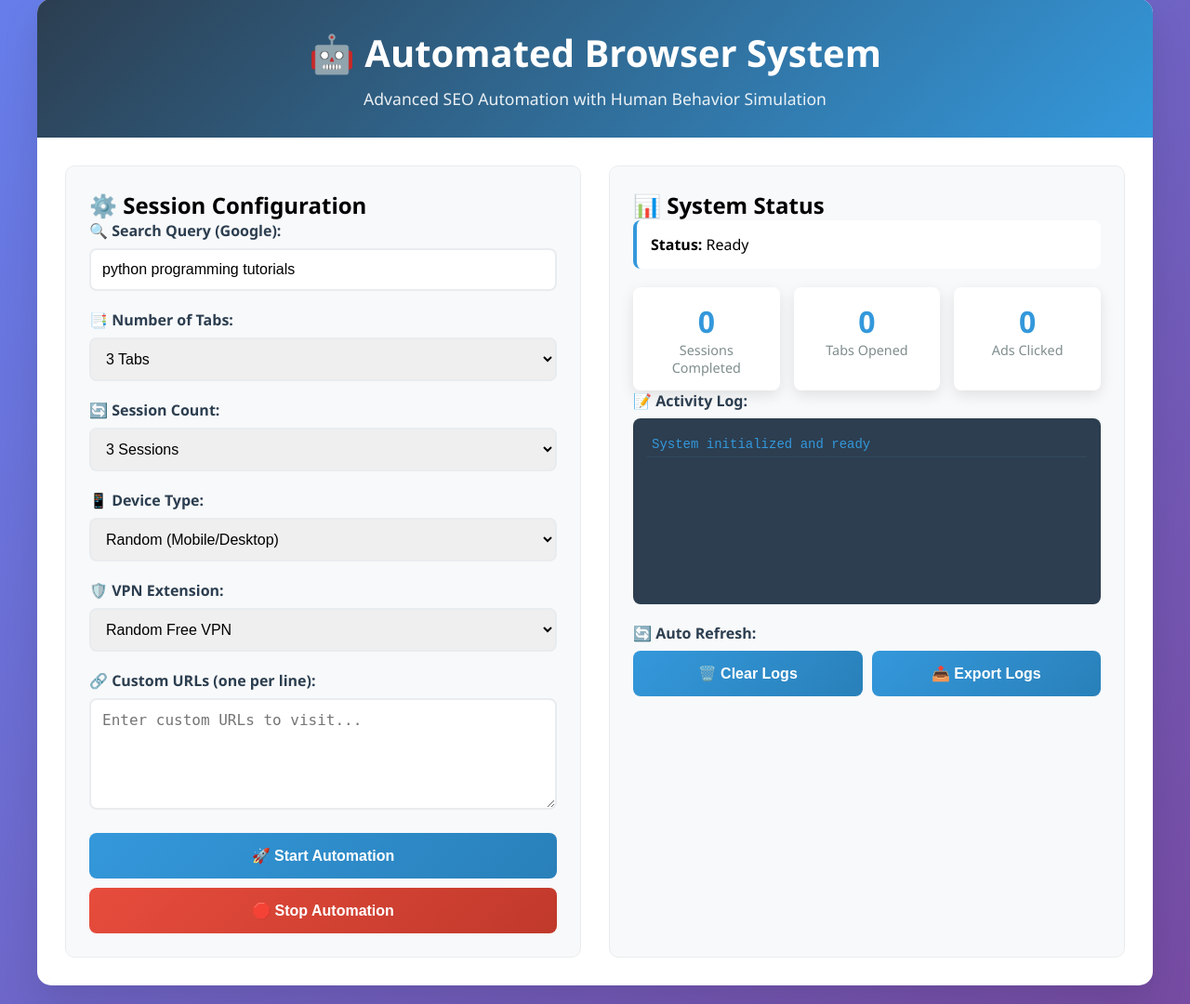
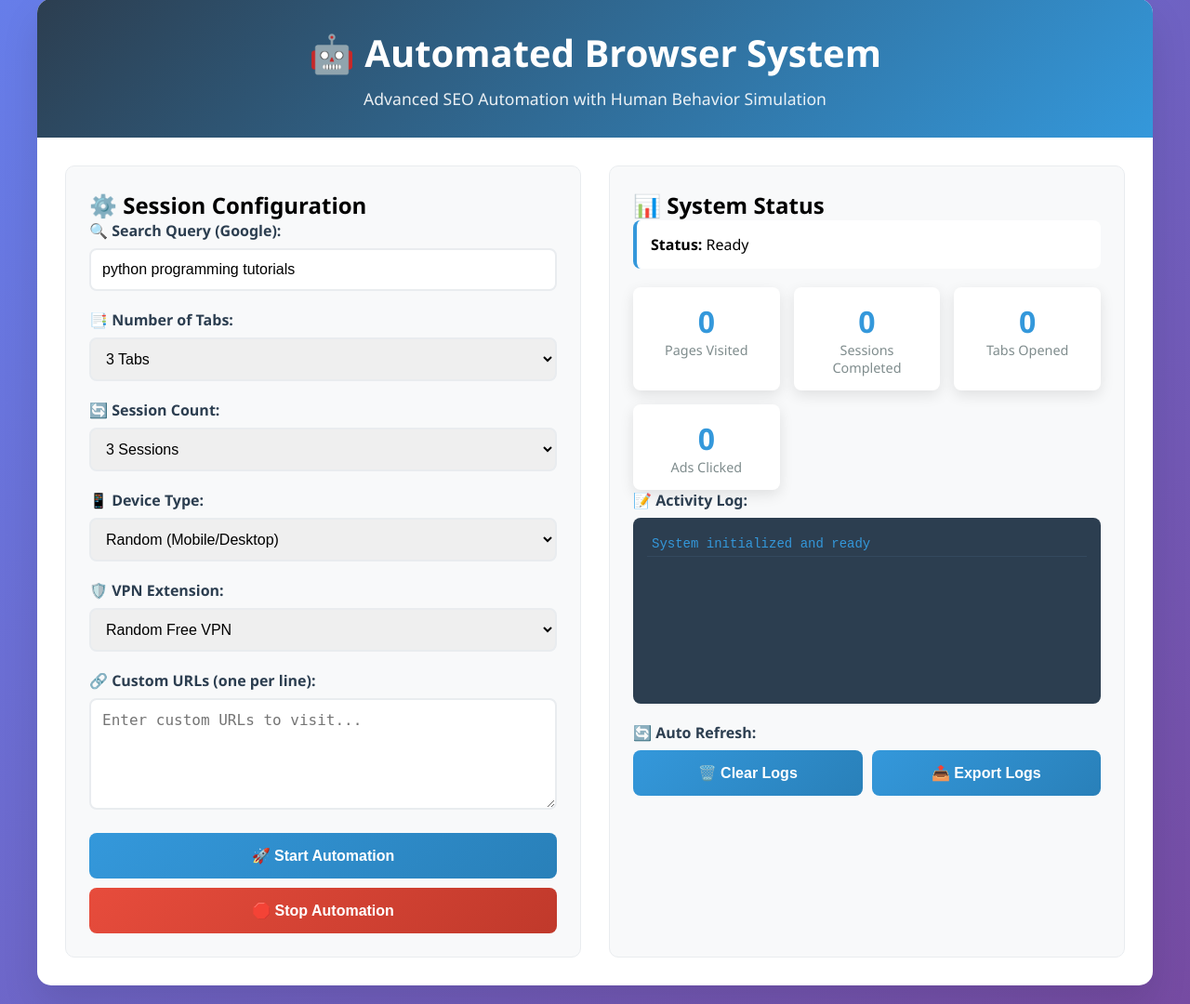
Before and after one commit to wellyerfyanto-arch/Botajah, a Flask app: page / in a window 1280 px wide. Shown: the part 21-1101 px from the top of the page at 93% size. Run offline with Flask 3, Linux system fonts and the light colour scheme.

Commit message:
Update index.html

```diff
--- a/templates/index.html
+++ b/templates/index.html
@@ -269,6 +269,13 @@
                 </div>
 
                 <div class="stats">
+               <!-- Di bagian stats, tambahkan: -->
+                <div class="stat-card">
+                    <div class="stat-number" id="pagesVisited">0</div>
+                    <div class="stat-label">Pages Visited</div>
+                </div>
+
+
                     <div class="stat-card">
                         <div class="stat-number" id="sessionsCompleted">0</div>
                         <div class="stat-label">Sessions Completed</div>
```
